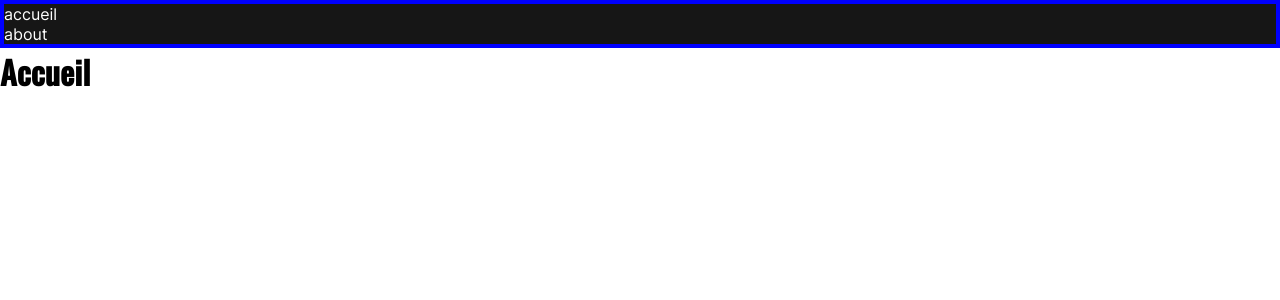
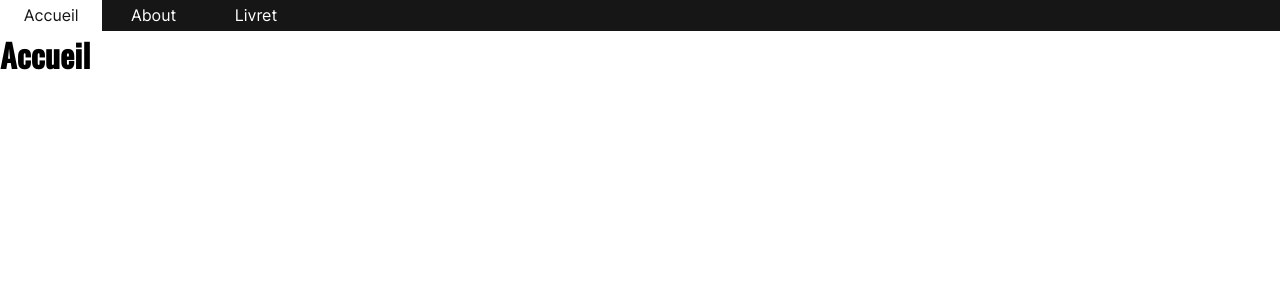
Before and after one commit to tKlancelot/app_react_01, a React (Create React App) app: page / in a window 1280 px wide. Shown: the top 300 px of the page. Built offline with nearby package versions, Linux system fonts and the light colour scheme.

Commit message:
essai link to wordpress api
ok

```diff
--- a/src/App.css
+++ b/src/App.css
@@ -23,19 +23,34 @@ a {
   text-decoration: none;
 }
 
-.navigation__body NavLink, .navigation__body a {
+.navigation__body a {
+  display: flex;
+  width: 8vw;
+  text-align: center;
+  justify-content: center;
+  height: 2.4vw;
+  align-items: center;
+  display: flex;
+  text-transform: capitalize;
   color: #fff;
+}
+.navigation__body a.is-active {
+  color: #161616;
+  background-color: #fff;
+}
+
+ul,
+ul li {
+  list-style-type: none;
 }
 
 h1 {
   font-family: "Oswald Medium";
 }
 
-.navigation {
-  border: 4px solid blue;
-}
 .navigation__body {
   background-color: #161616;
+  display: flex;
 }
 
 /*# sourceMappingURL=App.css.map */
--- a/src/App.js
+++ b/src/App.js
@@ -2,6 +2,7 @@ import React from "react";
 import { BrowserRouter, Routes, Route } from "react-router-dom";
 import About from "./pages/About";
 import Home from "./pages/Home";
+import Livret from "./pages/Livret";
 import PageNotFound from "./pages/PageNotFound";
 
 const App = () => {
@@ -10,6 +11,7 @@ const App = () => {
       <Routes>
         <Route path="/" element={<Home />} />
         <Route path="/about" element={<About />} />
+        <Route path="/livret" element={<Livret />} />
         <Route path="/*" element={<PageNotFound />} />
       </Routes>
     </BrowserRouter>
--- a/src/components/Navigation.js
+++ b/src/components/Navigation.js
@@ -5,17 +5,20 @@ const Navigation = () => {
   return (
     <div className="navigation">
       <ul className="navigation__body">
-        <NavLink
-          to="/"
-          className={(nav) => (nav.isActive ? "link-active" : "")}
-        >
+        <NavLink to="/" className={(nav) => (nav.isActive ? "is-active" : "")}>
           <li>accueil</li>
         </NavLink>
         <NavLink
           to="/about"
-          className={(nav) => (nav.isActive ? "link-active" : "")}
+          className={(nav) => (nav.isActive ? "is-active" : "")}
         >
           <li>about</li>
+        </NavLink>
+        <NavLink
+          to="/livret"
+          className={(nav) => (nav.isActive ? "is-active" : "")}
+        >
+          <li>livret</li>
         </NavLink>
       </ul>
     </div>
--- a/src/css/components/_links.scss
+++ b/src/css/components/_links.scss
@@ -1,11 +1,25 @@
-a{
+a {
     text-decoration: none;
 }
 
-.navigation{
-    &__body{
-        NavLink,a{
-            color:#fff;
+.navigation {
+    &__body {
+        a {
+            display: flex;
+            width: 8vw;
+            text-align: center;
+            justify-content: center;
+            height: 2.4vw;
+            align-items: center;
+            display: flex;
+            text-transform: capitalize;
+            color: #fff;
+        }
+
+
+        a.is-active {
+            color: #161616;
+            background-color: #fff;
         }
     }
 }
--- /dev/null
+++ b/src/css/components/_list-items.scss
@@ -0,0 +1,4 @@
+ul,
+ul li {
+    list-style-type: none;
+}
--- a/src/css/layouts/_navigation.scss
+++ b/src/css/layouts/_navigation.scss
@@ -1,6 +1,6 @@
-.navigation{
-    border:4px solid blue;
-    &__body{
+.navigation {
+    &__body {
         background-color: #161616;
+        display: flex;
     }
 }
--- a/src/css/style.scss
+++ b/src/css/style.scss
@@ -1,4 +1,3 @@
-
 // utils
 
 @import 'utils/typography';
@@ -13,6 +12,7 @@
 //components
 
 @import 'components/links';
+@import 'components/list-items';
 @import 'components/headings';
 // @import 'components/buttons';
 // @import 'components/paragraphs';
--- a/src/pages/Home.js
+++ b/src/pages/Home.js
@@ -4,10 +4,8 @@ import Navigation from "../components/Navigation";
 const Home = () => {
   return (
     <div>
-      <header>
-        <Navigation />
-        <h1>Accueil</h1>
-      </header>
+      <Navigation />
+      <h1>Accueil</h1>
     </div>
   );
 };
--- /dev/null
+++ b/src/pages/Livret.js
@@ -0,0 +1,28 @@
+import React from "react";
+import Navigation from "../components/Navigation";
+import useFetch from "../usefetch";
+
+const Livret = () => {
+  const projets = useFetch(
+    "https://leviathan-pacifique.com/wp-json/wp/v2/portfolio"
+  );
+
+  return (
+    <div>
+      <Navigation />
+      <h1>Livret</h1>
+
+      <div>
+        {projets &&
+          projets.map((projet, index) => (
+            <div key={index}>
+              <h2> {projet.title.rendered} </h2>
+              <p> {console.log(projet)}</p>
+            </div>
+          ))}
+      </div>
+    </div>
+  );
+};
+
+export default Livret;
--- /dev/null
+++ b/src/usefetch.js
@@ -0,0 +1,20 @@
+import { useEffect, useState } from "react";
+
+export default function useFetch(url) {
+  const [data, setData] = useState(null);
+  useEffect(() => {
+    async function loadData() {
+      const response = await fetch(url);
+      if (!response.ok) {
+        // oups! something went wrong
+        return;
+      }
+
+      const posts = await response.json();
+      setData(posts);
+    }
+
+    loadData();
+  }, [url]);
+  return data;
+}
```
Also changed, not shown: 1 other file (tests, documents, lock files or other folders).
